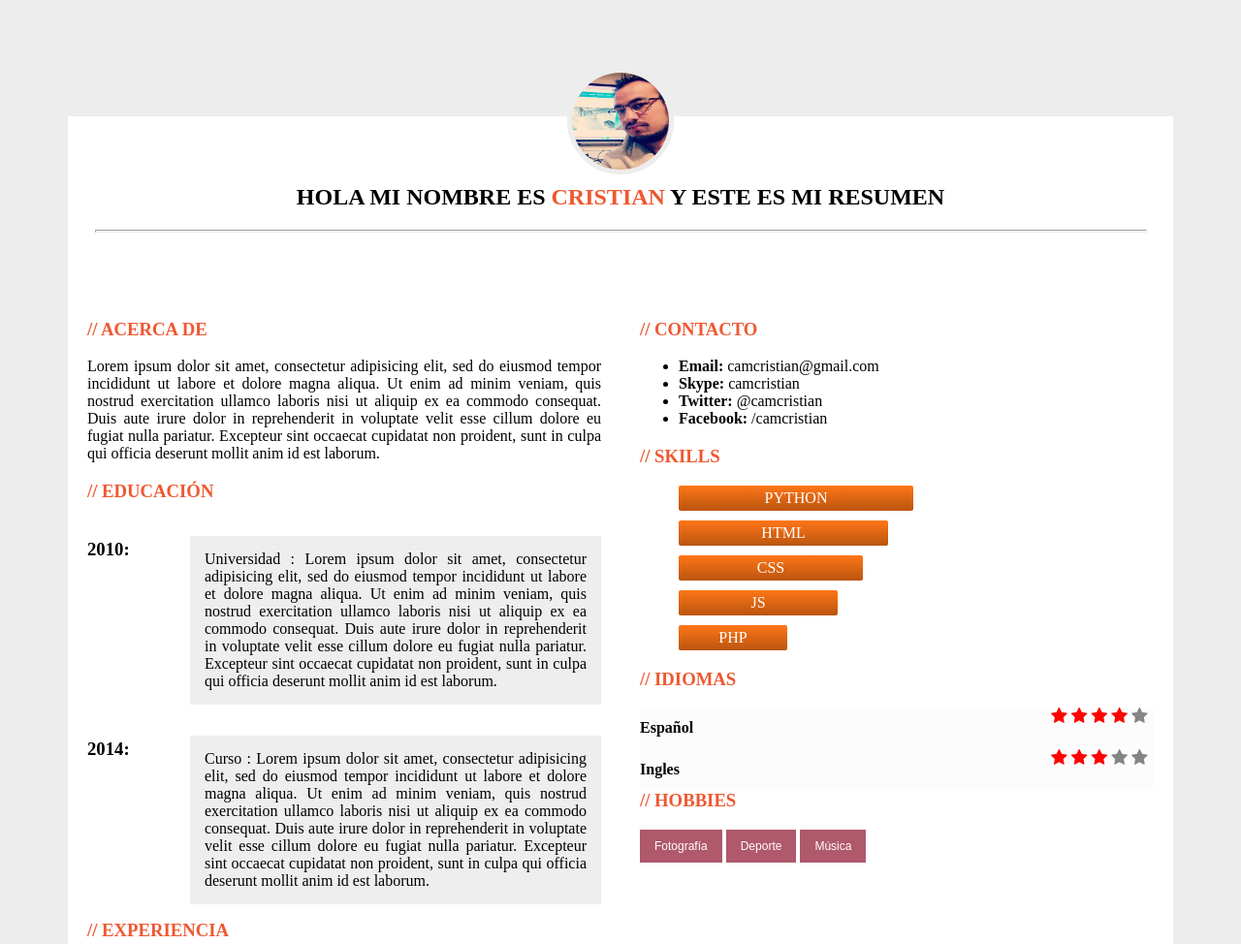
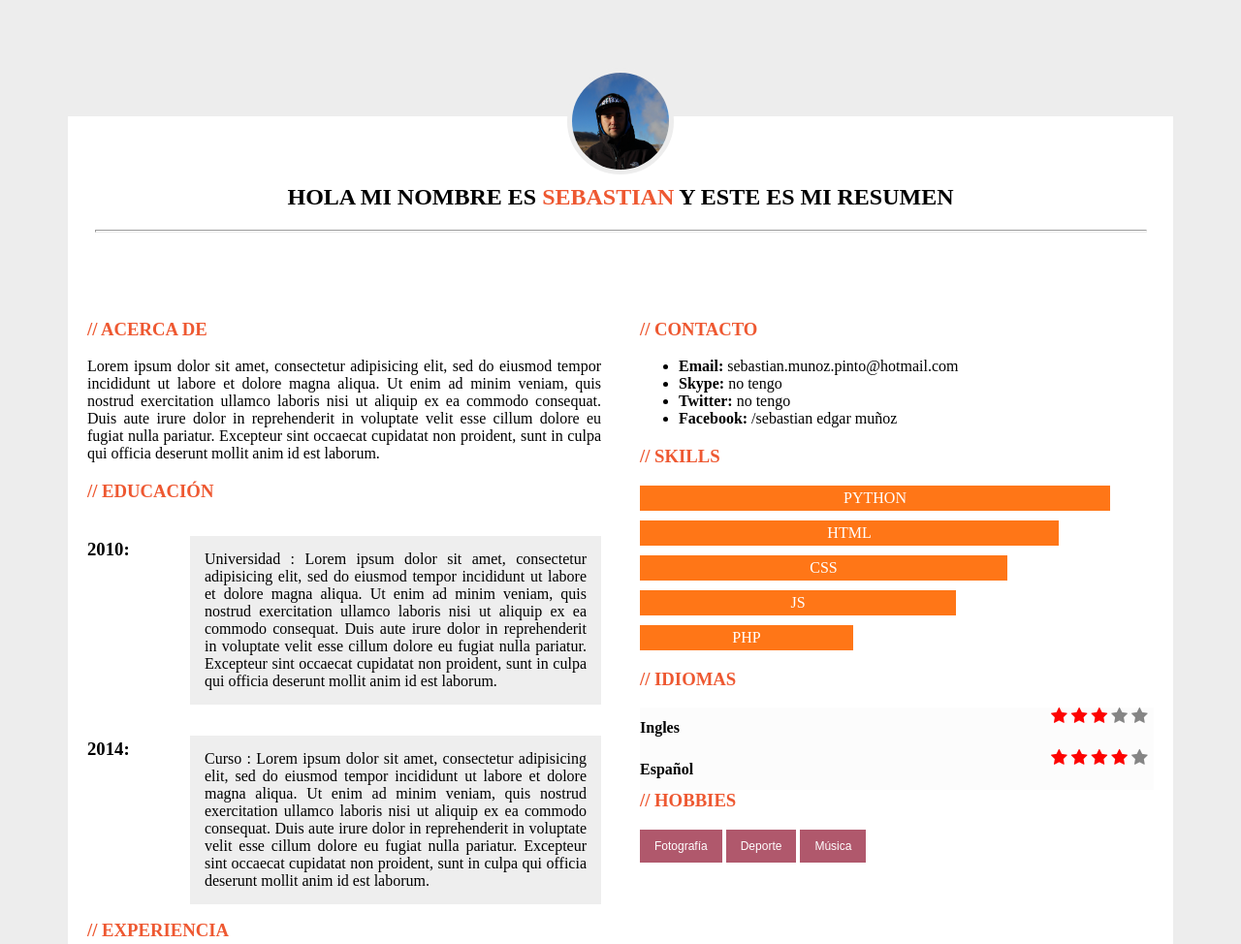
Before and after one commit to sebastiianmunoz/Activada6, a plain HTML site: page index.html in a window 1280 px wide. Shown: the top 974 px of the page at 97% size. Drawn offline with Linux system fonts and the light colour scheme.

Commit message:
curriculum

```diff
--- a/breakpoints.css
+++ b/breakpoints.css
@@ -16,42 +16,11 @@ margin-bottom: 10px;
 color: #fff;
 padding: 4px;
 text-align: center;
-background: -webkit-gradient(linear, left top, left bottom, from(#ff7617), to(#ba550f));
 background-color: #ff7617;
--webkit-border-radius: 2px;
+/* -webkit-border-radius: 2px;
 -moz-border-radius: 2px;
-border-radius: 2px;
--webkit-animation-name:bar;
--webkit-animation-duration:0.5s;
--webkit-animation-iteration-count:1;
--webkit-animation-timing-function:ease-out;
+border-radius: 2px; */
 }
-
-#data-one { -webkit-animation-name:bar-one; }
-#data-two { -webkit-animation-name:bar-two; }
-#data-three { -webkit-animation-name:bar-three; }
-#data-four { -webkit-animation-name:bar-four; }
-
-@-webkit-keyframes bar-one {
-0% { width:0%; }
-100% { width:60%; }
-}
-
-@-webkit-keyframes bar-two {
-0% { width:0%; }
-100% { width:80%; }
-}
-
-@-webkit-keyframes bar-three {
-0% { width:0%; }
-100% { width:64%; }
-}
-
-@-webkit-keyframes bar-four {
-0% { width:0%; }
-100% { width:97%; }
-}
-
 
 
 
@@ -92,14 +61,14 @@ padding: 20PX;
 text-align: justify;
 box-sizing: border-box;
 /* display: table-cell; */
-height: 1150px;
+/* height: 1150px; */
 }
 .bloque4{
 background-color: white;
 padding: 20PX;
 text-align: justify;
 box-sizing: border-box;
-height: 1150px;
+/* height: 1150px; */
 }
 
 .bloque5{
--- a/index.html
+++ b/index.html
@@ -12,15 +12,17 @@
 <div class="row">
 	<div class="BoxCentral">
 		<div class="bloque1" class="col-sm-10 col-md-10">
-			<img class="imgRedonda" src="images/ccampos.jpg">
+			<img class="imgRedonda" src="images/sebastian2.jpg">
 		</div>
 		<div class="bloque2" class="col-sm-10 col-md-10">
-			<h2>HOLA MI NOMBRE ES <span style="color:#EE5831">CRISTIAN</span> Y ESTE ES MI RESUMEN</h2>
+			<h2>HOLA MI NOMBRE ES <span style="color:#EE5831">SEBASTIAN</span> Y ESTE ES MI RESUMEN</h2>
 			<hr align="center" width="95%">
 		</div>
 	</div>
 
-  <div class="row">
+  <div class="row" style="background-color:red;">
+				<div class="col-sm-10" style="background-color:white;">
+
 		<div class="col-sm-10 col-md-5 bloque3">
 			<h3 style="color:#EE5831">// ACERCA DE</h3>
 			<p>
@@ -55,11 +57,11 @@
 				</p>
 			</div>
 			<div class="col-sm-10 col-md-2">
-				<h3>Microsoft</h3>
-				<h6 style="color:grey">2015-2016</h6>
+				<h3>Google</h3>
+				<h6 style="color:grey">2016-2017</h6>
 			</div>
 			<div class="col-sm-10 col-md-8">
-				<h3>Asp.net MVC</h3>
+				<h3>Front-End Developer</h3>
 				<p>
 					Lorem ipsum dolor sit amet, consectetur adipisicing elit, sed do eiusmod tempor incididunt ut labore et dolore magna aliqua. Ut enim ad minim veniam, quis nostrud exercitation ullamco laboris nisi ut aliquip ex ea commodo consequat. Duis aute irure dolor in reprehenderit in voluptate velit esse cillum dolore eu fugiat nulla pariatur. Excepteur sint occaecat cupidatat non proident, sunt in culpa qui officia deserunt mollit anim id est laborum.
 				</p>
@@ -68,40 +70,49 @@
 		<div class="col-sm-10 col-md-5 bloque4">
 			<h3 style="color:#EE5831">// CONTACTO</h3>
 			<ul>
-				<li><span style="font-weight: bold">Email:</span> camcristian@gmail.com</li>
-				<li><span style="font-weight: bold">Skype:</span> camcristian</li>
-				<li><span style="font-weight: bold">Twitter:</span> @camcristian</li>
-				<li><span style="font-weight: bold">Facebook:</span> /camcristian</li>
+				<li><span style="font-weight: bold">Email:</span> sebastian.munoz.pinto@hotmail.com</li>
+				<li><span style="font-weight: bold">Skype:</span> no tengo </li>
+				<li><span style="font-weight: bold">Twitter:</span> no tengo </li>
+				<li><span style="font-weight: bold">Facebook:</span> /sebastian edgar muñoz </li>
 			</ul>
 			<h3 style="color:#EE5831">// SKILLS</h3>
-			<dl style="width: 300px">
-				<dd>
-				<div id="data-one" class="bar" style="width: 90%">
+
+
+				<div id="data-one" class="bar " style="width: 90%">
 					PYTHON
 				</div>
-				</dd>
-				<dd>
+
 				<div id="data-two" class="bar" style="width: 80%">
 					HTML
 				</div>
-				</dd>
-				<dd>
+
 				<div id="data-three" class="bar" style="width: 70%">
 					CSS
 				</div>
-				</dd>
-				<dd>
+
 				<div id="data-four" class="bar" style="width: 60%">
 					JS
 				</div>
-				</dd>
-				<dd>
+
 				<div id="data-four" class="bar" style="width: 40%">
 					PHP
 				</div>
-				</dd>
-			</dl>
+
+
+
 			<h3 style="color:#EE5831">// IDIOMAS</h3>
+			<div class="col-sm-10 col-md-10" style="background-color:#FCFCFC;">
+				<div class="col-sm-10 col-md-8" style="line-height:0px;">
+					<h4>Ingles</h4>
+				</div>
+				<div class="col-sm-10 col-md-2">
+					<i class="fa fa fa-star" style="font-size:18px;color:#FD0301"></i>
+					<i class="fa fa fa-star" style="font-size:18px;color:#FD0301"></i>
+					<i class="fa fa fa-star" style="font-size:18px;color:#FD0301"></i>
+					<i class="fa fa fa-star" style="font-size:18px;color:#858585"></i>
+					<i class="fa fa fa-star" style="font-size:18px;color:#858585"></i>
+				</div>
+			</div>
 			<div class="col-sm-10 col-md-10" style="background-color:#FCFCFC;">
 				<div class="col-sm-10 col-md-8" style="line-height:0px;">
 					<h4>Español</h4>
@@ -111,18 +122,6 @@
 					<i class="fa fa fa-star" style="font-size:18px;color:#FD0301"></i>
 					<i class="fa fa fa-star" style="font-size:18px;color:#FD0301"></i>
 					<i class="fa fa fa-star" style="font-size:18px;color:#FD0301"></i>
-					<i class="fa fa fa-star" style="font-size:18px;color:#858585"></i>
-				</div>
-			</div>
-			<div class="col-sm-10 col-md-10" style="background-color:#FCFCFC;">
-				<div class="col-sm-10 col-md-8" style="line-height:0px;">
-					<h4>Ingles</h4>
-				</div>
-				<div class="col-sm-10 col-md-2">
-					<i class="fa fa fa-star" style="font-size:18px;color:#FD0301"></i>
-					<i class="fa fa fa-star" style="font-size:18px;color:#FD0301"></i>
-					<i class="fa fa fa-star" style="font-size:18px;color:#FD0301"></i>
-					<i class="fa fa fa-star" style="font-size:18px;color:#858585"></i>
 					<i class="fa fa fa-star" style="font-size:18px;color:#858585"></i>
 				</div>
 			</div>
@@ -140,5 +139,7 @@
     </div>
 </div>
 </div>
+
+</div>
 </body>
 </html>
```
Also changed, not shown: images/sebastian2.jpg (added), 1 other file.
